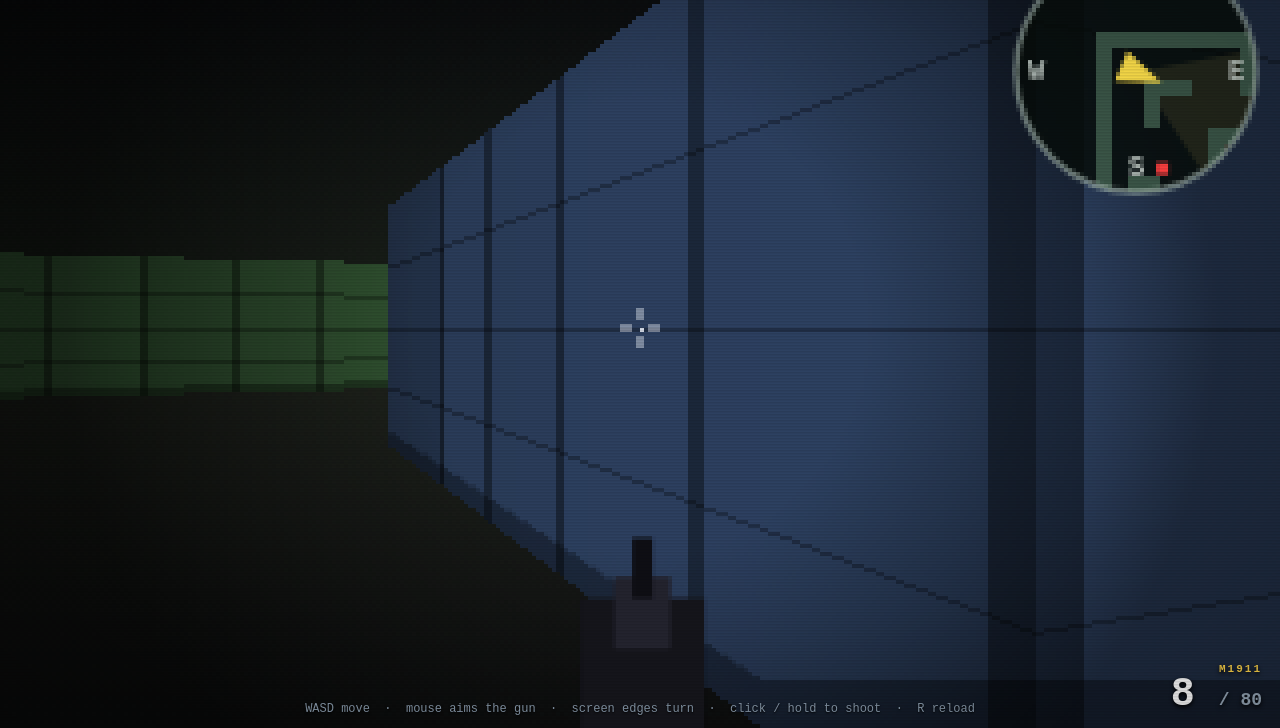
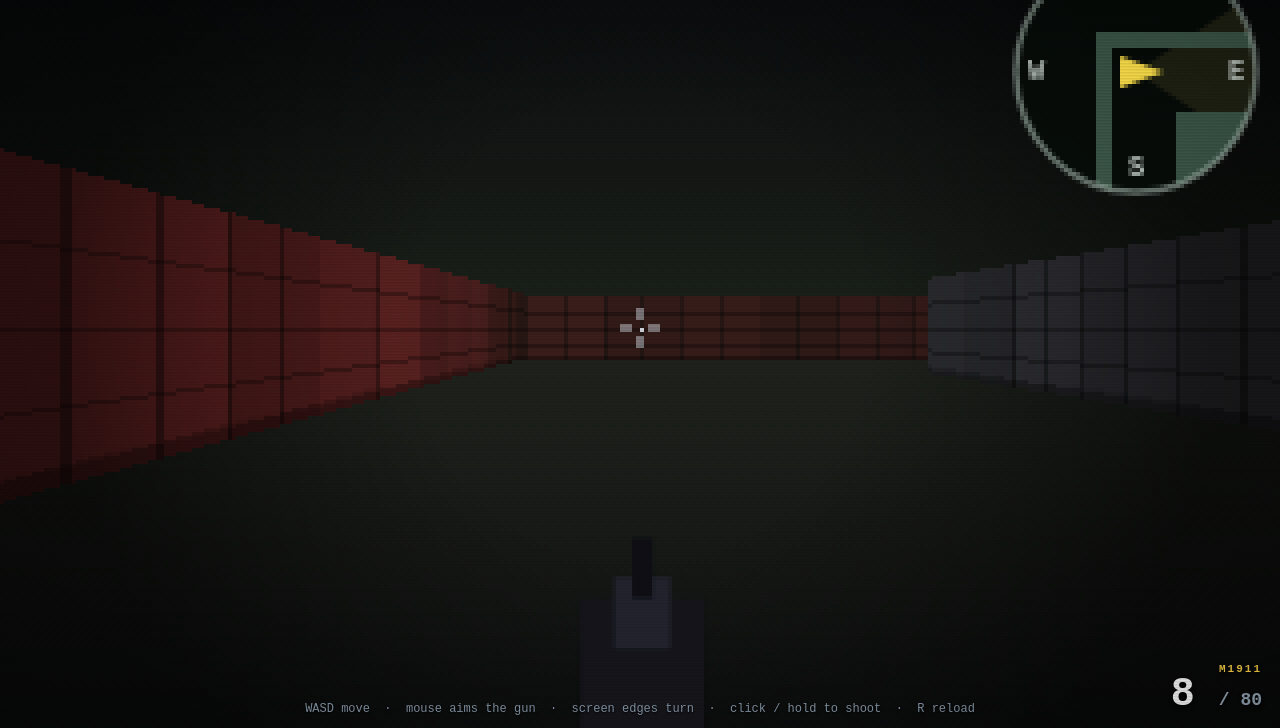
Before and after one commit to rilical/strafe-zombies, a website: page index.html in a window 1280 px wide. Shown: the part 72-800 px from the top of the page. Drawn offline with Linux system fonts and the light colour scheme.

Commit message:
feat: wire Nacht level, barriers, rounds & flow-field zombies into the game
Replace the batch-1 placeholders in index.html with the merged batch-2 systems:

- Map: render/collide/shoot against the real 16x16 four-room LEVEL (src/level.js)
  instead of engine.MAP; player spawns at LEVEL.spawn (Room A). Wall tints per grid
  value (brick / stone core / debris rubble).
- Barriers: build the mutable world overlay (createWorld) and drive zombie movement
  through barriers.isBlocked so a bought debris door will open the south passage.
- Rounds: drop the trickle spawner for the rounds.js state machine — zombies spawn at
  the boarded windows with per-round HP/speed/cadence/cap, cycling
  spawning -> waiting -> intermission -> next round; live round/countdown in the HUD.
- Pathfind: zombies follow a BFS flow field (buildFlowField rebuilt on the player's
  cell change + stepZombieAlong) that routes around the core, replacing the retired
  straight-line src/game.js (deleted with its test). Contact range widened to ~1 cell
  to match the field's cell-granular approach.

Pure modules unchanged; this is presentation/glue only. Docs (README, architecture)
updated to drop game.js and describe the new systems.

Verified: npm test 185 green; extracted-module node --check; headless DOM-stub harness
ran 4000 frames with no throw — zombies spawned at windows, pathed to the player and
killed a stationary player (spawn->path->contact end-to-end), and shots scored against
LEVEL.grid; a round-seam probe confirmed spawning->waiting->intermission->round 2/3 with
the alive cap respected.

Co-authored-by: Copilot <223556219+Copilot@users.noreply.github.com>

```diff
--- a/index.html
+++ b/index.html
@@ -76,8 +76,12 @@
   // damage, scoring, projection) lives in the unit-tested pure modules in src/.
   // This file only wires those functions to the canvas and keyboard/mouse.
   // ---------------------------------------------------------------------------
-  import { MAP, MAP_W, MAP_H, castRay, moveWithCollision } from "./src/engine.js";
-  import { stepZombie } from "./src/game.js";
+  import { castRay, moveWithCollision } from "./src/engine.js";
+  import { LEVEL } from "./src/level.js";
+  import { createWorld, isBlocked } from "./src/barriers.js";
+  import { createSpawnState, tickSpawner, advanceRound,
+           zombieHealthForRound, zombieSpeedForRound } from "./src/rounds.js";
+  import { buildFlowField, stepZombieAlong } from "./src/pathfind.js";
   import { WEAPONS, fire as fireWeapon, startReload, tickReload } from "./src/weapons.js";
   import { resolveShot, shootRay } from "./src/shooting.js";
   import { isHeadshot } from "./src/hitzones.js";
@@ -109,7 +113,7 @@
   const vignette = ctx.createRadialGradient(W / 2, H / 2, H * 0.28, W / 2, H / 2, H * 0.72);
   vignette.addColorStop(0, "rgba(0,0,0,0)"); vignette.addColorStop(1, "rgba(0,0,0,0.55)");
 
-  // ---- Tunables (MVP integration config; round/level scaling arrives with those modules) ----
+  // ---- Tunables (presentation + contact feel; round/level scaling now live in src/) ----
   const FOV = 0.66;            // camera-plane half-width (~66° field of view)
   const MOVE = 2.8;            // player units / second
   const TURN = 2.6;            // arrow-key turn radians / second (mouse edge-zones also turn)
@@ -119,24 +123,26 @@
   const MAX_SHAKE_PX = 5;      // peak screen-shake translation (px) at full trauma
   const CORPSE_MS = 700;       // how long a slain zombie's body fades on the floor
 
-  const ZOMBIE_HP = 150;       // MVP placeholder until rounds.js scales HP per round
-  const ZOMBIE_SPEED = 1.15;   // map cells / second (slower than the player, so you can kite)
-  const CONTACT_RANGE = 0.6;   // how close a zombie must be to claw you
+  const CONTACT_RANGE = 1.0;   // a zombie that reaches your cell claws you (the flow field
+                               //   navigates at cell granularity, so this is ~one cell)
   const CONTACT_DAMAGE = 50;   // spec: two claws down a 100-HP player (survival owns the math)
   const HIT_COOLDOWN_MS = 750; // per-zombie delay between claws
-  const SPAWN_POINTS = [
-    { x: 13.5, y: 1.5 }, { x: 13.5, y: 13.5 }, { x: 1.5, y: 10.5 },
-    { x: 8.5, y: 13.5 }, { x: 5.5, y: 13.5 },
-  ];
-  const MAX_ALIVE = 5;
-  const SPAWN_INTERVAL = 2.2;  // seconds between spawns while under the cap
 
-  const WALL_COLORS = [null, [176, 58, 58], [70, 120, 70], [70, 100, 150]];
+  // Zombies enter at the boarded windows: each spawns just inside the window, on the
+  // walkable interior cell it faces. Every room is reachable from the spawn, so the
+  // flow field can train a zombie from any window straight to the player.
+  const SPAWN_CELLS = LEVEL.windows.map((w) => ({
+    x: w.cx + w.faceX + 0.5, y: w.cy + w.faceY + 0.5,
+  }));
+
+  // Wall tints by grid value: 1 = Nacht brick, 2 = heavy stone core, 3 = debris rubble.
+  const WALL_COLORS = [null, [176, 58, 58], [104, 102, 116], [120, 86, 52]];
   const FOG = [16, 20, 16];     // distant walls fade toward this sickly tone, not black
   const rgb = (r, g, b) => "rgb(" + (r | 0) + "," + (g | 0) + "," + (b | 0) + ")";
 
   // ---- Mutable game state (player matches the frozen GameState contract) ----
-  let player, zombies, nextZombieId, spawnTimer, gameOver, muzzleFlash, hitMarker, headshotFlash, nowMs;
+  let player, zombies, nextZombieId, gameOver, muzzleFlash, hitMarker, headshotFlash, nowMs;
+  let world, spawnState, flowField, flowCol, flowRow;   // barrier overlay, rounds SM, BFS field
   let trauma, popups, blood, sparks;   // game-juice state: screen shake, +N popups, particles
   let hitFlash, corpses, bobPhase, recoil, moving;   // actor-feel state (flash/death/bob/kick)
   // The crosshair tracks the real cursor (in canvas pixels); the gun aims at it.
@@ -145,7 +151,7 @@
   function freshPlayer() {
     const w = WEAPONS.m1911;
     return {
-      x: 2.5, y: 2.5, angle: 0.4,
+      x: LEVEL.spawn.x, y: LEVEL.spawn.y, angle: LEVEL.spawn.angle,
       hp: 100, maxHp: 100, points: 500,
       weapon: "m1911",
       ammo: { m1911: { mag: w.magSize, reserve: w.reserve } },
@@ -158,7 +164,9 @@
     player = freshPlayer();
     zombies = [];
     nextZombieId = 1;
-    spawnTimer = 0.5;
+    world = createWorld(LEVEL);             // mutable barrier overlay (doors/boards)
+    spawnState = createSpawnState(1);       // rounds.js owns wave pacing + escalation
+    flowField = null; flowCol = -1; flowRow = -1;   // forces a field build on frame 1
     gameOver = false;
     muzzleFlash = 0;
     hitMarker = 0;
@@ -238,7 +246,7 @@
     if (keys.KeyD) { mx -= dirY; my += dirX; }   // strafe right
     const len = Math.hypot(mx, my);
     if (len > 0) {
-      const p = moveWithCollision(MAP, player.x, player.y,
+      const p = moveWithCollision(LEVEL.grid, player.x, player.y,
         (mx / len) * MOVE * dt, (my / len) * MOVE * dt);
       player = { ...player, x: p.x, y: p.y };
     }
@@ -273,13 +281,13 @@
           // shootRay (src/shooting.js) picks WHICH zombie; isHeadshot (src/hitzones.js)
           // judges WHERE on it the crosshair sits — index.html just wires them together.
           const ca = Math.cos(aimAngle), sa = Math.sin(aimAngle);
-          const target = shootRay(MAP, player.x, player.y, ca, sa, zombies);
+          const target = shootRay(LEVEL.grid, player.x, player.y, ca, sa, zombies);
           let headshot = false;
           if (target) {
             const tp = projectSprite(player, FOV, W, H, target.zombie);
             if (tp.visible) headshot = isHeadshot(tp.drawStartY, tp.drawEndY, cursorY);
           }
-          const res = resolveShot(MAP, player, zombies, weapon, aimAngle, { headshot });
+          const res = resolveShot(LEVEL.grid, player, zombies, weapon, aimAngle, { headshot });
           if (res.hitId != null) {
             // res.hitId names the exact zombie the bullet struck — no hp-diff guessing.
             const hz = res.zombies.find((z) => z.id === res.hitId);
@@ -296,7 +304,7 @@
             hitMarker = 0.12;
           } else {
             // Missed every zombie → the bullet bites a wall; spark where it lands.
-            const wh = castRay(MAP, player.x, player.y, ca, sa);
+            const wh = castRay(LEVEL.grid, player.x, player.y, ca, sa);
             const d = Math.min(wh.perpWallDist, MAX_VIEW);
             sparks = spawnSpark(sparks, player.x + ca * d, player.y + sa * d);
           }
@@ -305,9 +313,16 @@
       }
     }
 
-    // Zombies chase, decay their claw cooldown, then claw the player on contact.
+    // Zombies path to the player along a BFS flow field (pathfind.js), routing around
+    // the core and walls instead of walking straight. Rebuild the field only when the
+    // player crosses into a new cell — it's a ~256-cell BFS, cheap but not per-frame free.
+    const pcol = Math.floor(player.x), prow = Math.floor(player.y);
+    if (!flowField || pcol !== flowCol || prow !== flowRow) {
+      flowField = buildFlowField(LEVEL, world, pcol, prow, isBlocked);
+      flowCol = pcol; flowRow = prow;
+    }
     zombies = zombies.map((z) => {
-      const moved = stepZombie(MAP, z, player, dt, z.speed);
+      const moved = stepZombieAlong(LEVEL, world, z, flowField, dt, z.speed, isBlocked);
       return { ...moved, hitCooldown: Math.max(0, (z.hitCooldown || 0) - dt * 1000) };
     });
     for (let i = 0; i < zombies.length; i++) {
@@ -322,13 +337,26 @@
     // Passive health regen (survival owns the 2s-delay / 3s-refill curve).
     player = regen(player, nowMs);
 
-    // Trickle spawner (placeholder until rounds.js drives real waves).
-    spawnTimer -= dt;
-    if (spawnTimer <= 0 && zombies.length < MAX_ALIVE) {
-      spawnTimer = SPAWN_INTERVAL;
-      const s = SPAWN_POINTS[(Math.random() * SPAWN_POINTS.length) | 0];
-      zombies.push({ id: nextZombieId++, x: s.x, y: s.y, angle: 0,
-                     hp: ZOMBIE_HP, speed: ZOMBIE_SPEED, state: "chase", hitCooldown: 0 });
+    // Round/wave control — rounds.js owns every pacing + escalation number; index.html
+    // only feeds the live zombie count back in and reacts to the phase transitions:
+    //   spawning → (all spawned) waiting → (all killed) intermission → (timer) next round.
+    spawnState = { ...spawnState, alive: zombies.length };
+    if (spawnState.phase === "spawning") {
+      const tick = tickSpawner(spawnState, dt);
+      spawnState = tick.state;
+      if (tick.shouldSpawn) {
+        const s = SPAWN_CELLS[(Math.random() * SPAWN_CELLS.length) | 0];
+        zombies.push({ id: nextZombieId++, x: s.x, y: s.y, angle: 0,
+                       hp: zombieHealthForRound(spawnState.round),
+                       speed: zombieSpeedForRound(spawnState.round),
+                       state: "chase", hitCooldown: 0 });
+      }
+      if (spawnState.toSpawn === 0) spawnState = advanceRound(spawnState);  // → waiting
+    } else if (spawnState.phase === "waiting") {
+      if (zombies.length === 0) spawnState = advanceRound(spawnState);      // → intermission
+    } else if (spawnState.phase === "intermission") {
+      spawnState = { ...spawnState, roundTimer: (spawnState.roundTimer || 0) - dt };
+      if (spawnState.roundTimer <= 0) spawnState = advanceRound(spawnState); // → next round
     }
 
     trauma = tickShake(trauma, dt);                  // trauma decays; shake follows
@@ -373,7 +401,7 @@
     for (let x = 0; x < W; x++) {
       const cameraX = (2 * x) / W - 1;
       const rdx = dirX + planeX * cameraX, rdy = dirY + planeY * cameraX;
-      const hit = castRay(MAP, player.x, player.y, rdx, rdy);
+      const hit = castRay(LEVEL.grid, player.x, player.y, rdx, rdy);
       const dist = Math.max(hit.perpWallDist, 0.0001);
       zbuffer[x] = dist;
 
@@ -611,9 +639,9 @@
 
     // Walls, drawn relative to the player so the dish scrolls under a fixed centre.
     ctx.fillStyle = "#3a5547";
-    for (let y = 0; y < MAP_H; y++)
-      for (let x = 0; x < MAP_W; x++) {
-        if (!MAP[y][x]) continue;
+    for (let y = 0; y < LEVEL.H; y++)
+      for (let x = 0; x < LEVEL.W; x++) {
+        if (!LEVEL.grid[y][x]) continue;
         ctx.fillRect(cx + (x + 0.5 - player.x) * s - s / 2,
                      cy + (y + 0.5 - player.y) * s - s / 2, s, s);
       }
@@ -688,6 +716,11 @@
     const a = player.ammo[player.weapon];
     const w = WEAPONS[player.weapon];
     const reloading = player.reloadTimer !== undefined;
+    // Round readout: count during a round, countdown to the next during intermission.
+    roundEl.innerHTML = spawnState.phase === "intermission"
+      ? "ROUND <b>" + spawnState.round + "</b> — NEXT IN " +
+        Math.max(0, Math.ceil(spawnState.roundTimer || 0)) + "S"
+      : "ROUND <b>" + spawnState.round + "</b>";
     if (player.points !== lastPoints) {                 // pop the score when it changes
       pointsEl.textContent = player.points;
       pointsEl.classList.remove("pop"); void pointsEl.offsetWidth; pointsEl.classList.add("pop");
--- a/src/game.js
+++ /dev/null
@@ -1,24 +0,0 @@
-// Game logic — pure, dependency-free, unit-tested. No rendering or DOM here.
-// Each function takes plain state and returns new state so it can be tested in
-// isolation and composed by the renderer in index.html.
-
-import { moveWithCollision } from "./engine.js";
-
-// Advance one zombie toward `target` by `speed * dt` units, sliding along walls
-// via the engine's collision. Pure: returns a new entity, never mutates input.
-export function stepZombie(map, zombie, target, dt, speed = 1.2) {
-  const dx = target.x - zombie.x;
-  const dy = target.y - zombie.y;
-  const dist = Math.hypot(dx, dy);
-
-  if (dist === 0) {
-    return { ...zombie };
-  }
-
-  const step = speed * dt;
-  const moveX = (dx / dist) * step;
-  const moveY = (dy / dist) * step;
-
-  const moved = moveWithCollision(map, zombie.x, zombie.y, moveX, moveY);
-  return { ...zombie, x: moved.x, y: moved.y };
-}
```
Also changed, not shown: docs/architecture.md (+20 -9 lines), test/game.test.js (deleted, +0 -49 lines), README.md.
